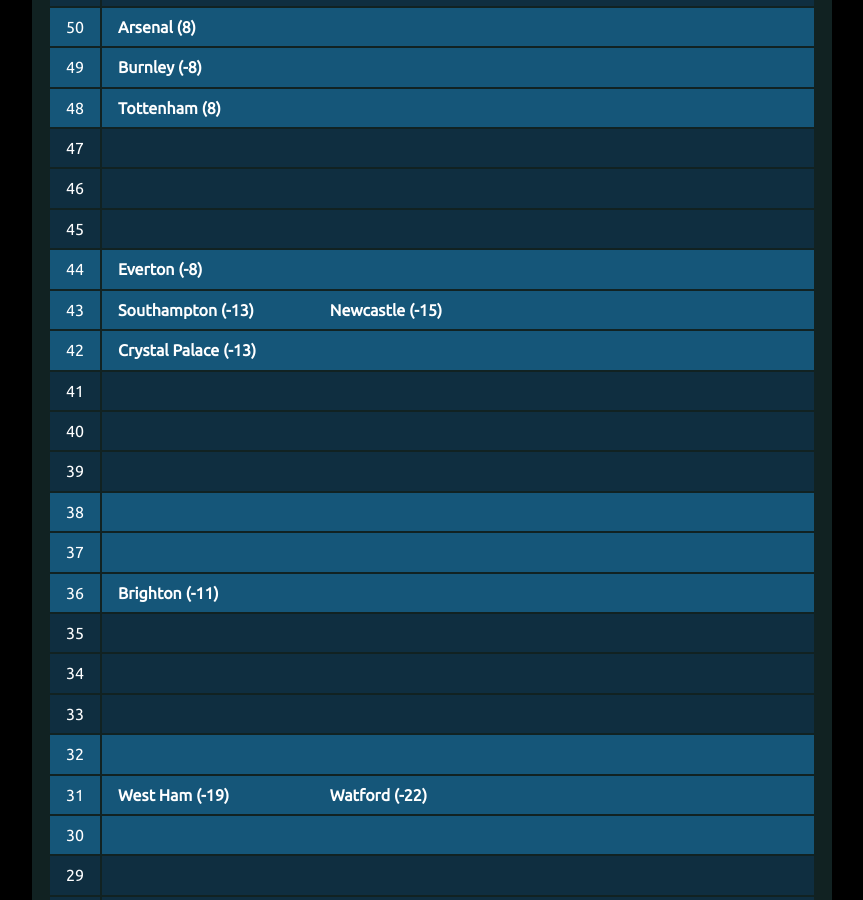
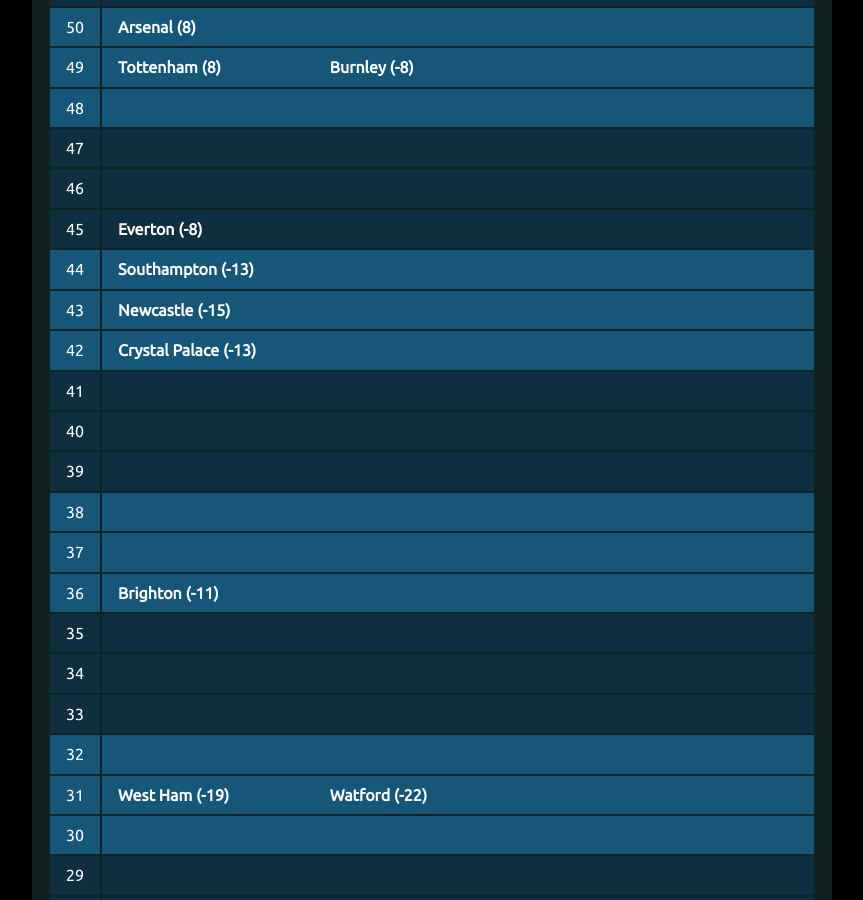
Before and after one commit to muru/muru.github.io, a Jekyll site: the page built from resources.md, in a window 1280 px wide and 900 px high, scrolled down 3532 px. Shown: the whole window, without its empty margins (208-1071 px from the left). Built offline with Jekyll 4.4.1, drawn with Linux system fonts in a browser that asks for light colours; some of the changed text lies outside the part shown.

Commit message:
updated cann-table: Sat 11 Jul 00:04:05 JST 2020

```diff
--- a/cann-table.html
+++ b/cann-table.html
@@ -177,6 +177,7 @@
 	<tr class="cann-row-2">
 		<td class="cann-point"> 58 </td>
 		<td class="cann-clubs">
+			<span class="club-name"> Man Utd (26) </span>
 		</td>
  	</tr>
 	<tr class="cann-row-2">
@@ -192,7 +193,6 @@
 	<tr class="cann-row-1">
 		<td class="cann-point"> 55 </td>
 		<td class="cann-clubs">
-			<span class="club-name"> Man Utd (23) </span>
 		</td>
  	</tr>
 	<tr class="cann-row-1">
@@ -226,13 +226,13 @@
 	<tr class="cann-row-1">
 		<td class="cann-point"> 49 </td>
 		<td class="cann-clubs">
+			<span class="club-name"> Tottenham (8) </span>
 			<span class="club-name"> Burnley (-8) </span>
 		</td>
  	</tr>
 	<tr class="cann-row-1">
 		<td class="cann-point"> 48 </td>
 		<td class="cann-clubs">
-			<span class="club-name"> Tottenham (8) </span>
 		</td>
  	</tr>
 	<tr class="cann-row-2">
@@ -248,18 +248,18 @@
 	<tr class="cann-row-2">
 		<td class="cann-point"> 45 </td>
 		<td class="cann-clubs">
+			<span class="club-name"> Everton (-8) </span>
 		</td>
  	</tr>
 	<tr class="cann-row-1">
 		<td class="cann-point"> 44 </td>
 		<td class="cann-clubs">
-			<span class="club-name"> Everton (-8) </span>
+			<span class="club-name"> Southampton (-13) </span>
 		</td>
  	</tr>
 	<tr class="cann-row-1">
 		<td class="cann-point"> 43 </td>
 		<td class="cann-clubs">
-			<span class="club-name"> Southampton (-13) </span>
 			<span class="club-name"> Newcastle (-15) </span>
 		</td>
  	</tr>
@@ -340,13 +340,13 @@
 	<tr class="cann-row-2">
 		<td class="cann-point"> 28 </td>
 		<td class="cann-clubs">
+			<span class="club-name"> Bournemouth (-27) </span>
 		</td>
  	</tr>
 	<tr class="cann-row-2">
 		<td class="cann-point"> 27 </td>
 		<td class="cann-clubs">
-			<span class="club-name"> Aston Villa (-26) </span>
-			<span class="club-name"> Bournemouth (-27) </span>
+			<span class="club-name"> Aston Villa (-29) </span>
 		</td>
  	</tr>
 	<tr class="cann-row-1">
```
Also changed, not shown: other parts of cann-table.html (+1 -1 lines).
